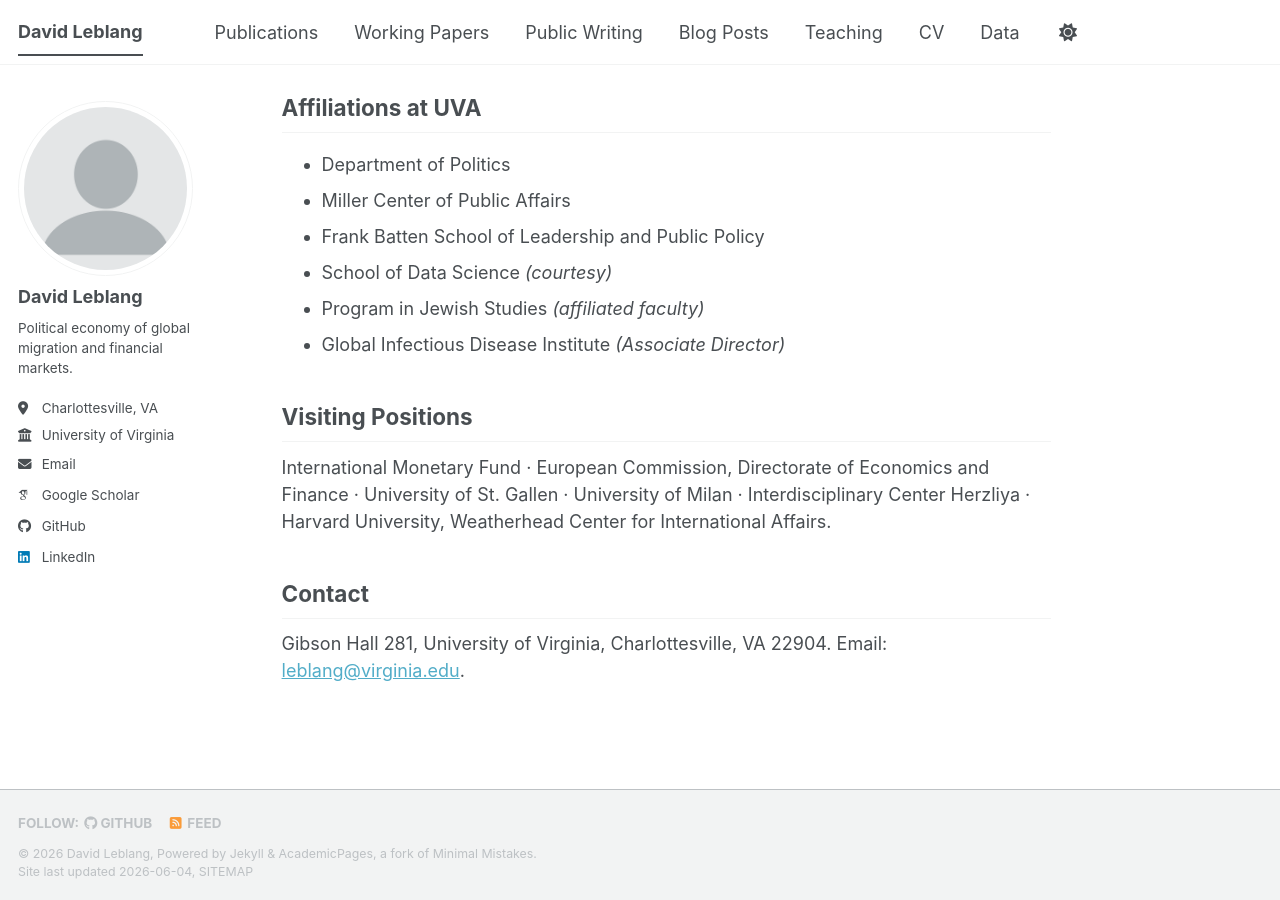
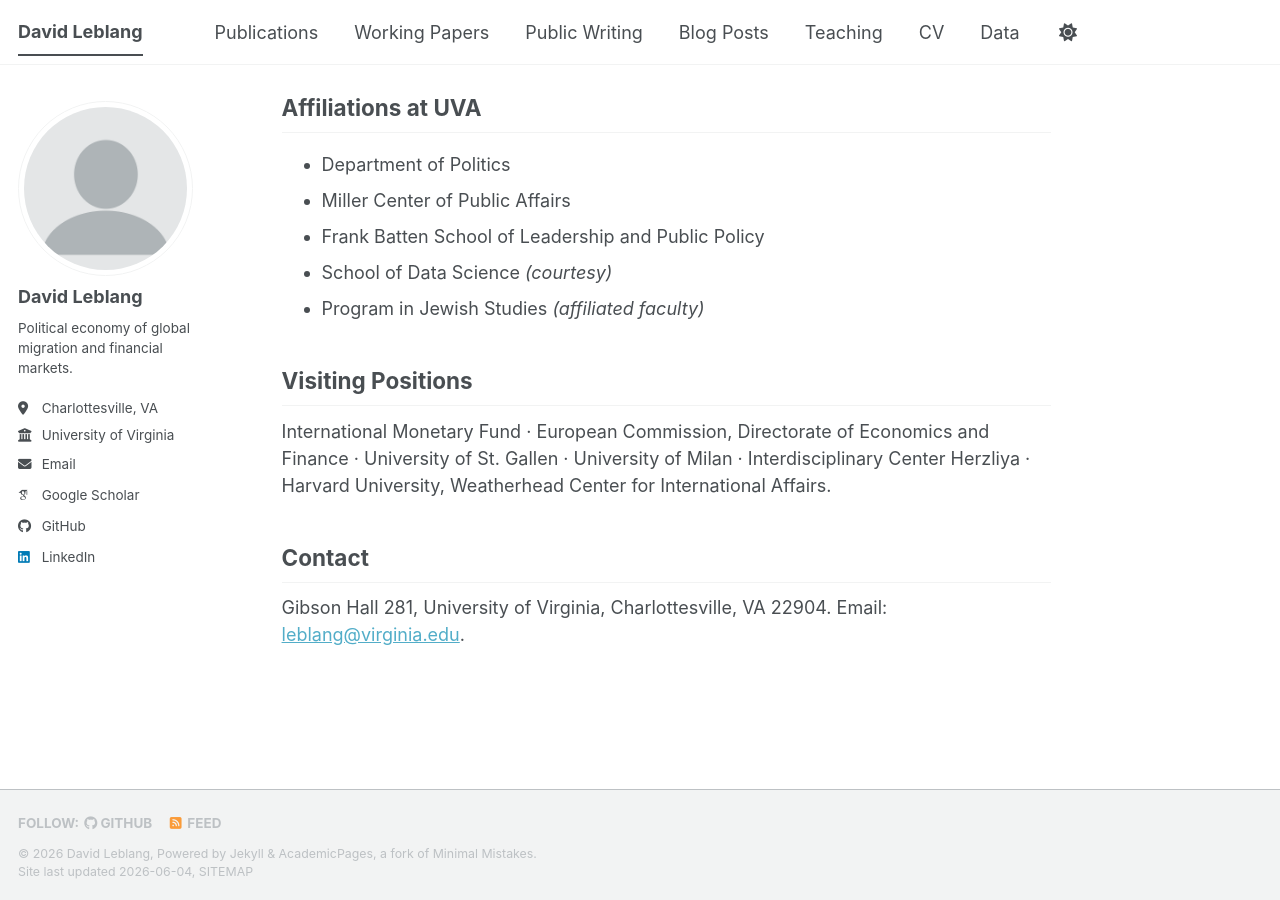
Before and after one commit to leblanguva/leblanguva.github.io, a Jekyll site: the page built from _pages/about.md, in a window 1280 px wide and 900 px high, scrolled down 519 px. Built offline with Jekyll 4.4.1, drawn with Linux system fonts in a browser that asks for light colours; some web fonts are replaced; a script bundle is joined from its source files by our own code; library files that are not in the unit come from our copies.

Commit message:
Remove Global Infectious Disease Institute from affiliations (no longer exists)

```diff
--- a/_pages/about.md
+++ b/_pages/about.md
@@ -20,7 +20,6 @@ His most recent book, [*The Ties That Bind: Immigration and the Global Political
 - Frank Batten School of Leadership and Public Policy
 - School of Data Science *(courtesy)*
 - Program in Jewish Studies *(affiliated faculty)*
-- Global Infectious Disease Institute *(Associate Director)*
 
 ## Visiting Positions
 
```
